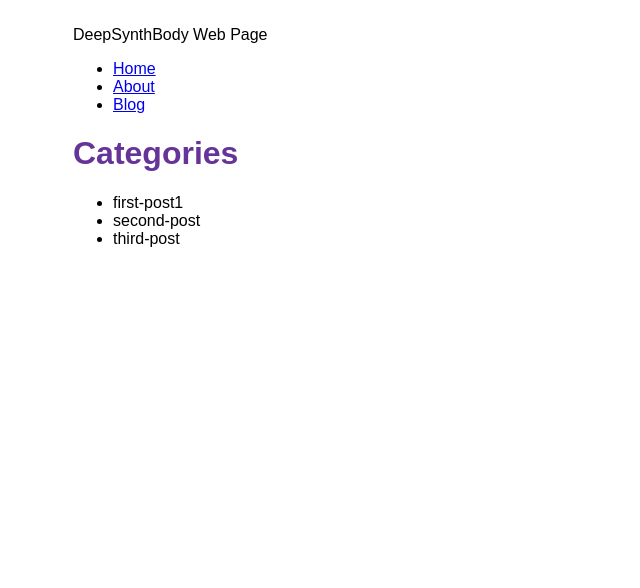
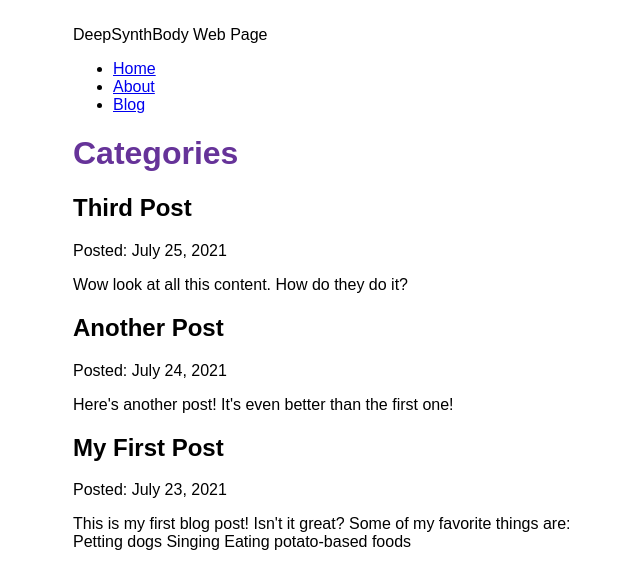
Before and after one commit to gizem28/deepsynthbody, a Gatsby site: page /blog in a window 1280 px wide. Shown: the whole page, without its empty margins (317-957 px from the left). Built offline with nearby package versions, Linux system fonts and the light colour scheme; Gatsby itself is replaced by a stand-in of ours.

Commit message:
mdx content added

```diff
--- a/src/pages/blog.js
+++ b/src/pages/blog.js
@@ -7,24 +7,29 @@
 const BlogPage = ({ data }) => {
   return (
     <Layout pageTitle="Categories">
-      <ul>
-      {
-        data?.allFile.nodes.map(node => (
-          <li key={node.name}>
-            {node.name}
-          </li>
+     {
+        data.allMdx.nodes.map((node) => (
+          <article key={node.id}>
+            <h2>{node.frontmatter.title}</h2>
+            <p>Posted: {node.frontmatter.date}</p>
+            <p>{node.excerpt}</p>
+          </article>
         ))
       }
-      </ul>
     </Layout>
   )
 }
 
 export const query = graphql`
   query {
-    allFile (filter: {sourceInstanceName: {eq: "blog"}}){
+    allMdx(sort: {fields: frontmatter___date, order: DESC}) {
       nodes {
-        name
+        frontmatter {
+          date(formatString: "MMMM D, YYYY")
+          title
+        }
+        id
+        excerpt
       }
     }
   }
```
